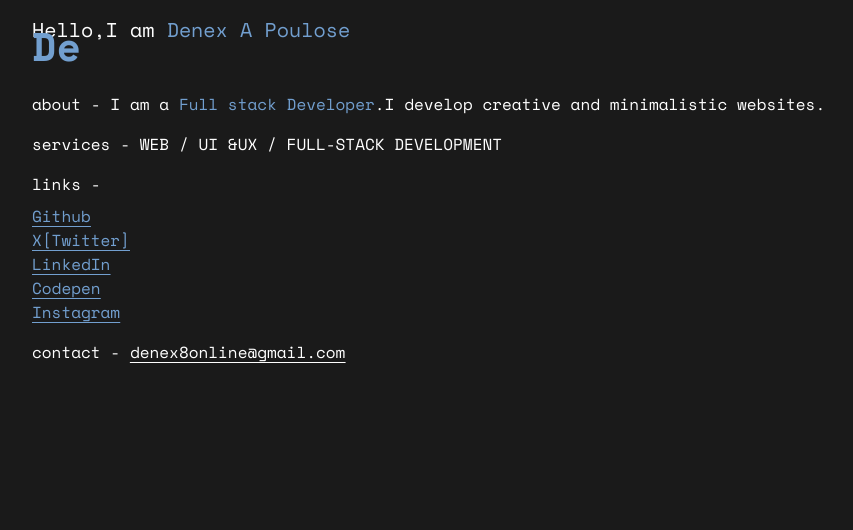
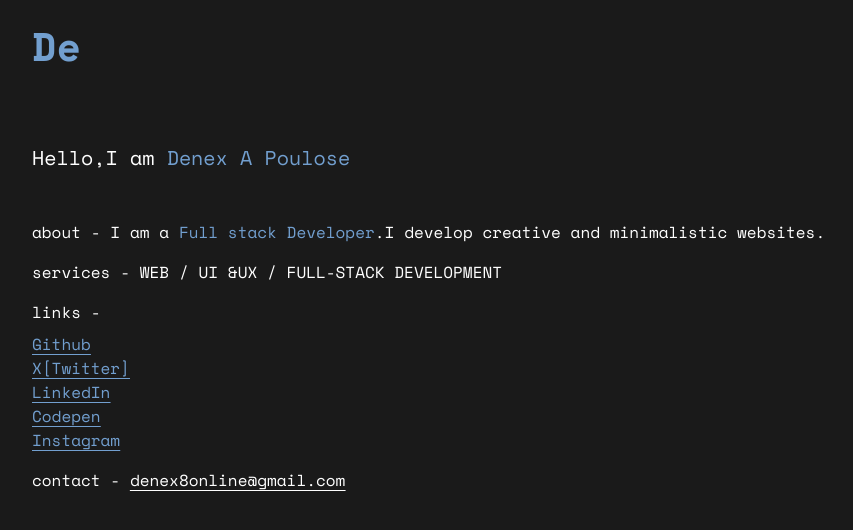
Before and after one commit to denex-a-poulose/portfolio-2024, a plain HTML site: page index.html in a window 1280 px wide. Shown: the whole page, without its empty margins (184-1037 px from the left). Drawn offline with nearby package versions, Linux system fonts and the light colour scheme.

Commit message:
Add padding

```diff
--- a/index.html
+++ b/index.html
@@ -33,7 +33,7 @@
   <div class="fixed">
     <h1 class="logo font-semibold text-blue text-[40px] p-4">De</h1>
   </div>
-  <div class="p-4">
+  <div class="p-4 pt-36">
     <h1 class="text-white text-xl">Hello,I am <span class="text-blue">Denex A Poulose</span></h1>
     <h2 class="text-white text-md pt-12">about <span class="text-white">- I am a <span class="text-blue">Full stack Developer</span>.I develop creative and minimalistic websites.</span> </h2>
     <h2 class="text-white text-md pt-4">services <span class="text-white">- WEB / UI &UX / FULL-STACK DEVELOPMENT</h2>
```
